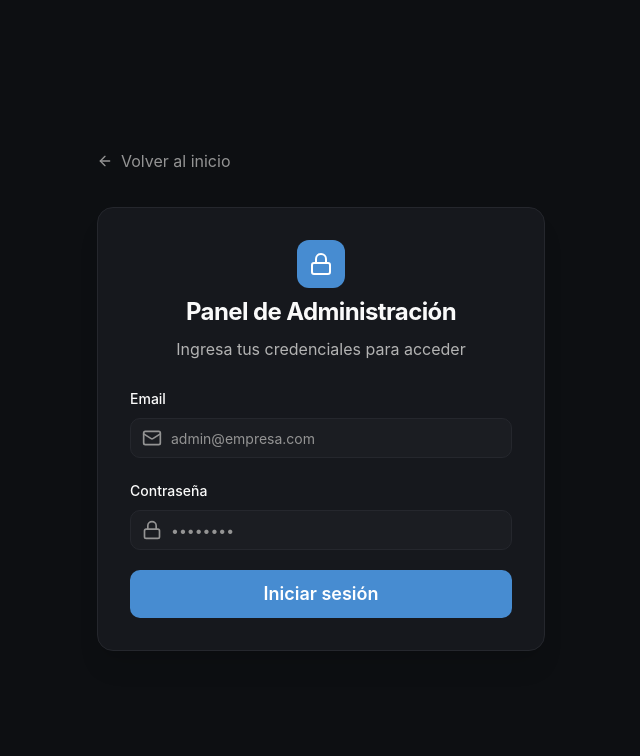
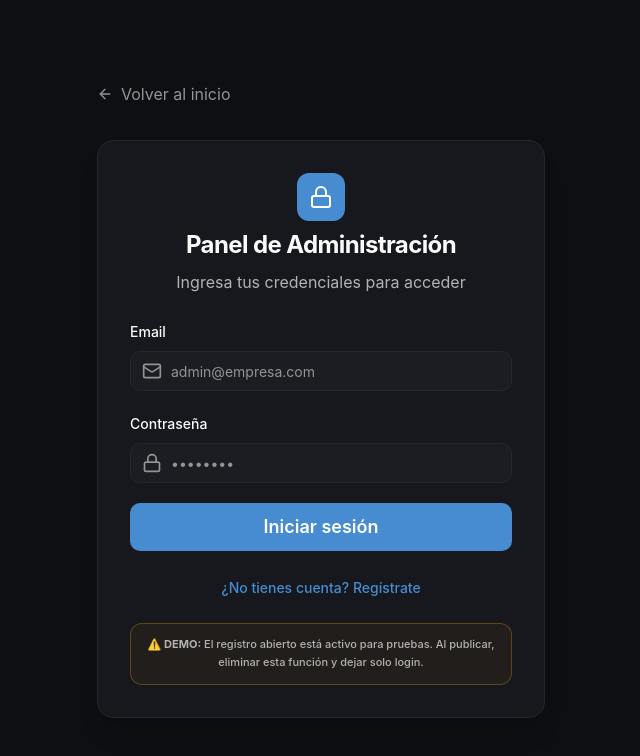
Before and after one commit to Andygrow/quick-lead-kit, a React (Vite) app: page /auth in a window 1280 px wide. Shown: the top 756 px of the page, without its empty margins (319-959 px from the left). Built offline with nearby package versions, Linux system fonts and the light colour scheme; no server answers; the database is empty; the HTML template or start-up script is replaced by a standard one.

Commit message:
Add login UI and behavior

```diff
--- a/src/pages/Auth.tsx
+++ b/src/pages/Auth.tsx
@@ -8,10 +8,11 @@ import { useToast } from '@/hooks/use-toast';
 import { Button } from '@/components/ui/button';
 import { Input } from '@/components/ui/input';
 import { Label } from '@/components/ui/label';
-import { Loader2, Lock, Mail, ArrowLeft } from 'lucide-react';
+import { Loader2, Lock, Mail, ArrowLeft, UserPlus } from 'lucide-react';
 
 const Auth = () => {
   const [isLoading, setIsLoading] = useState(false);
+  const [isRegister, setIsRegister] = useState(false);
   const navigate = useNavigate();
   const { toast } = useToast();
 
@@ -43,12 +44,24 @@ const Auth = () => {
     setIsLoading(true);
 
     try {
+      if (isRegister) {
+        const { error } = await supabase.auth.signUp({
+          email: data.email,
+          password: data.password,
+        });
+        if (error) throw error;
+        toast({
+          title: "Cuenta creada",
+          description: "Revisa tu email para confirmar tu cuenta.",
+        });
+      } else {
         const { error } = await supabase.auth.signInWithPassword({
           email: data.email,
           password: data.password,
         });
         if (error) throw error;
         navigate('/admin');
+      }
     } catch (error: any) {
       console.error('Auth error:', error);
 
@@ -87,14 +100,14 @@ const Auth = () => {
             <div className="space-y-6">
               {/* Header */}
               <div className="text-center space-y-2">
-                <div className="w-12 h-12 rounded-xl bg-primary flex items-center justify-center mx-auto ag-glow">
-                  <Lock className="h-6 w-6 text-primary-foreground" />
+                <div className="w-12 h-12 rounded-xl bg-primary flex items-center justify-center mx-auto">
+                  {isRegister ? <UserPlus className="h-6 w-6 text-primary-foreground" /> : <Lock className="h-6 w-6 text-primary-foreground" />}
                 </div>
                 <h1 className="text-2xl font-bold text-foreground" style={{ fontFamily: 'Inter, system-ui, sans-serif' }}>
-                  Panel de Administración
+                  {isRegister ? 'Crear Cuenta' : 'Panel de Administración'}
                 </h1>
                 <p className="text-muted-foreground">
-                  Ingresa tus credenciales para acceder
+                  {isRegister ? 'Regístrate para acceder al panel' : 'Ingresa tus credenciales para acceder'}
                 </p>
               </div>
 
@@ -141,18 +154,39 @@ const Auth = () => {
                 <Button
                   type="submit"
                   disabled={isLoading}
-                  className="w-full bg-primary text-primary-foreground font-semibold py-6 text-lg hover:bg-primary/90 transition-all duration-300 ag-glow"
+                  className="w-full bg-primary text-primary-foreground font-semibold py-6 text-lg hover:bg-primary/90 transition-all duration-300"
                 >
                   {isLoading ? (
                     <>
                       <Loader2 className="mr-2 h-5 w-5 animate-spin" />
-                      Iniciando sesión...
+                      {isRegister ? 'Creando cuenta...' : 'Iniciando sesión...'}
                     </>
                   ) : (
-                    'Iniciar sesión'
+                    isRegister ? 'Crear cuenta' : 'Iniciar sesión'
                   )}
                 </Button>
               </form>
+
+              {/* Toggle login/register */}
+              <div className="text-center">
+                <button
+                  type="button"
+                  onClick={() => setIsRegister(!isRegister)}
+                  className="text-sm text-primary hover:text-primary/80 transition-colors font-medium"
+                >
+                  {isRegister ? '¿Ya tienes cuenta? Inicia sesión' : '¿No tienes cuenta? Regístrate'}
+                </button>
+              </div>
+
+              {/* ⚠️ NOTA PARA PRODUCCIÓN */}
+              {/* 📌 AL PUBLICAR: Eliminar la opción de registro abierto (setIsRegister y el botón toggle).
+                  Dejar solo login para que únicamente usuarios pre-creados puedan acceder al admin. */}
+              <div className="p-3 rounded-lg border border-amber-500/30 bg-amber-500/5">
+                <p className="text-[11px] text-amber-400/80 text-center font-medium">
+                  ⚠️ <strong>DEMO:</strong> El registro abierto está activo para pruebas.
+                  Al publicar, eliminar esta función y dejar solo login.
+                </p>
+              </div>
             </div>
           </div>
         </div>
```
Lines whose indentation alone changed are shown as unchanged.
